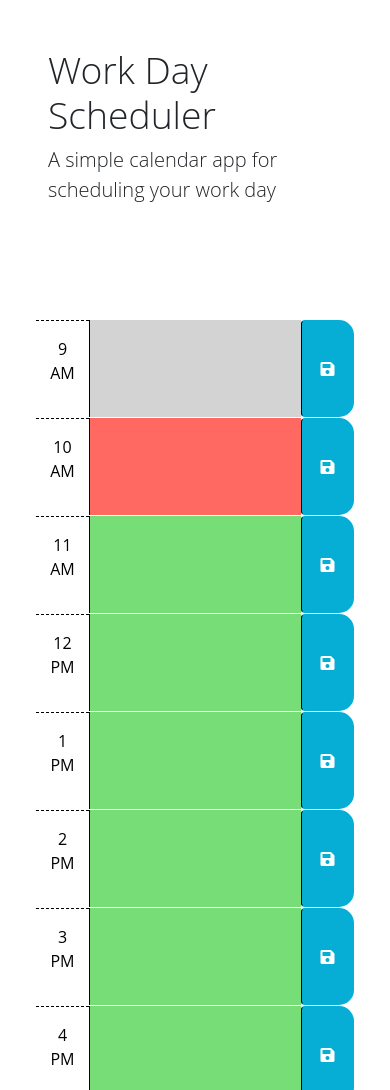
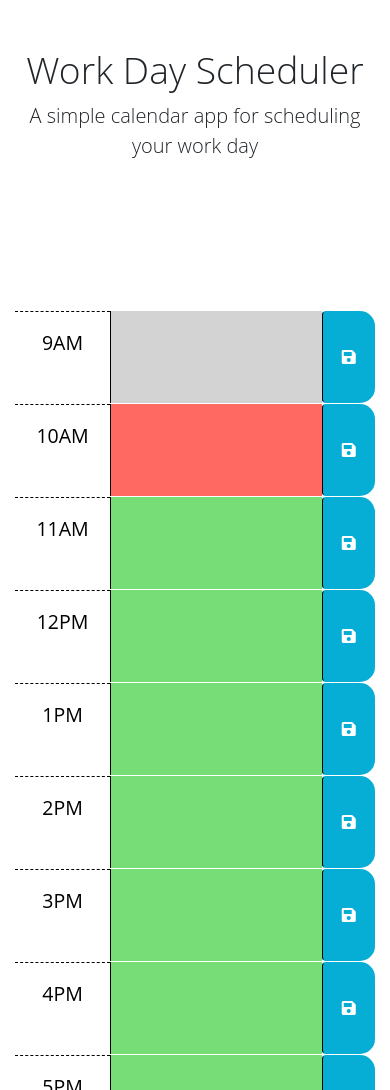
Before and after one commit to theboss1485/work-day-scheduler-webpage, a plain HTML site: page index.html in a window 390 px wide. Shown: the top 1090 px of the page. Drawn offline with nearby package versions, Linux system fonts and the light colour scheme.

Commit message:
Added Mobile Responsive Design to Webpage

```diff
--- a/Assets/css/style.css
+++ b/Assets/css/style.css
@@ -1,6 +1,14 @@
 body {
   font-family: 'Open Sans', sans-serif;
   font-size: 16px;
+}
+
+header{
+    padding: 3rem;
+}
+
+i{
+    text-align: center;
 }
 
 p {
@@ -23,6 +31,10 @@ textarea {
   padding: 10px;
 }
 
+.align-center{
+    text-align: center;
+}
+
 .description {
   white-space: pre-wrap;
 }
@@ -38,6 +50,9 @@ textarea {
 
 .row {
   border-top: 1px solid white;
+  flex-wrap: nowrap;
+  justify-content: center;
+
 }
 
 .hour {
@@ -75,6 +90,9 @@ textarea {
   border-bottom-right-radius: 15px;
   background-color: #06aed5;
   color: white;
+  display: flex;
+  justify-content: center;
+  align-items: center;
 }
 
 .saveBtn i:hover {
@@ -86,3 +104,77 @@ textarea {
     width: fit-content;
     margin: auto;
 }
+
+@media screen and (max-width: 440px) {
+    p{
+        width: 100%;
+        padding-left: 0;
+
+        font-size: 5vw;
+    }
+
+    .col-small {
+
+        flex: 0 0 auto;
+        width: 30%;
+    }
+}
+
+@media  screen and (max-width: 500px){
+
+    header{
+        padding-left: 0.7em;
+        padding-right: 0.7em;
+    }
+}
+
+@media screen and (max-width: 380px) {
+
+    #work-day-scheduler-heading {
+        font-size: 9.5vw;
+    }
+}
+
+@media screen and (max-width: 350px) {
+
+    header{
+        padding-left: 0.5em;
+        padding-right: 0.5em;
+    }
+
+
+
+    p.align-center{
+        font-size: 7.5vw;
+
+        width: 90%;
+    }
+
+
+
+
+
+
+
+
+}
+
+@media screen and (max-width: 250px) {
+
+    .col-small {
+
+        width: 35%;
+    }
+}
+
+
+@media screen and (max-width: 200px) {
+    p{
+        font-size: 5vw;
+    }
+
+    .col-small {
+        padding-left: 0.25em;
+        width: 45%;
+    }
+}
--- a/Assets/javascript/script.js
+++ b/Assets/javascript/script.js
@@ -1,8 +1,18 @@
+
+
 // Wrap all code that interacts with the DOM in a call to jQuery to ensure that
 // the code isn't run until the browser has finished rendering all the elements
 // in the html.
-$(function () {
-    localStorage.clear();
+$(document).ready(function() {
+
+    // displayCurrentDay();
+
+    // function displayCurrentDay(){
+
+    //     var date = dayjs().format('dddd, MMMM Do, YYYY');
+    //     document.getElementById("current-day").textContent = date;
+    // }
+    // localStorage.clear();
 
 
     var eventSavedConfirmation = document.getElementById("event-saved-confirmation");
--- a/index.html
+++ b/index.html
@@ -25,10 +25,10 @@
     </head>
 
     <body>
-        <header class="p-5 mb-4">
-            <h1 class="display-3">Work Day Scheduler</h1>
-            <p class="lead">A simple calendar app for scheduling your work day</p>
-            <p id="currentDay" class="lead"></p>
+        <header class="mb-4">
+            <h1 id="work-day-scheduler-heading" class="display-3 align-center">Work Day Scheduler</h1>
+            <p class="lead align-center">A simple calendar app for scheduling your work day</p>
+            <p id="current-day align-center" class="lead"></p>
         </header>
         <section class="container-fluid px-5">
 
@@ -46,7 +46,7 @@
 
             <p id="event-saved-confirmation" class="opacity-0">Event added to <span>localstorage</span>✔️</p>
             <section id="hour-9" class="row time-block">
-                <p class="col-2 col-md-1 hour text-center py-3 zero-bottom-margin">9 AM</p>
+                <p class="col-2 col-small col-md-1 hour text-center py-3 zero-bottom-margin">9AM</p>
                 <textarea class="col-8 col-md-10 description past" rows="3"> </textarea>
                 <button class="btn saveBtn col-2 col-md-1" aria-label="save">
                     <i class="fas fa-save" aria-hidden="true"></i>
@@ -55,7 +55,7 @@
 
             <!-- Example of a present time block. The "present" class adds a red background color. -->
             <section id="hour-10" class="row time-block">
-                <p class="col-2 col-md-1 hour text-center py-3 zero-bottom-margin">10 AM</p>
+                <p class="col-2 col-small col-md-1 hour text-center py-3 zero-bottom-margin">10AM</p>
                 <textarea class="col-8 col-md-10 description present" rows="3" > </textarea>
                 <button class="btn saveBtn col-2 col-md-1" aria-label="save">
                 <i class="fas fa-save" aria-hidden="true"></i>
@@ -64,49 +64,49 @@
 
             <!-- Example of a future time block. The "future" class adds a green background color. -->
             <section id="hour-11" class="row time-block">
-                <p class="col-2 col-md-1 hour text-center py-3 zero-bottom-margin">11 AM</p>
+                <p class="col-2 col-small col-md-1 hour text-center py-3 zero-bottom-margin">11AM</p>
                 <textarea class="col-8 col-md-10 description future" rows="3"> </textarea>
                 <button class="btn saveBtn col-2 col-md-1" aria-label="save">
                 <i class="fas fa-save" aria-hidden="true"></i>
                 </button>
             </section>
             <section id="hour-12" class="row time-block">
-                <p class="col-2 col-md-1 hour text-center py-3 zero-bottom-margin">12 PM</p>
+                <p class="col-2 col-small col-md-1 hour text-center py-3 zero-bottom-margin">12PM</p>
                 <textarea class="col-8 col-md-10 description future" rows="3"> </textarea>
                 <button class="btn saveBtn col-2 col-md-1" aria-label="save">
                 <i class="fas fa-save" aria-hidden="true"></i>
                 </button>
             </section>
             <section id="hour-13" class="row time-block">
-                <p class="col-2 col-md-1 hour text-center py-3 zero-bottom-margin">1 PM</p>
+                <p class="col-2 col-small col-md-1 hour text-center py-3 zero-bottom-margin">1PM</p>
                 <textarea class="col-8 col-md-10 description future" rows="3"> </textarea>
                 <button class="btn saveBtn col-2 col-md-1" aria-label="save">
                 <i class="fas fa-save" aria-hidden="true"></i>
                 </button>
             </section>
             <section id="hour-14" class="row time-block">
-                <p class="col-2 col-md-1 hour text-center py-3 zero-bottom-margin">2 PM</p>
+                <p class="col-2 col-small col-md-1 hour text-center py-3 zero-bottom-margin">2PM</p>
                 <textarea class="col-8 col-md-10 description future" rows="3"> </textarea>
                 <button class="btn saveBtn col-2 col-md-1" aria-label="save">
                 <i class="fas fa-save" aria-hidden="true"></i>
                 </button>
             </section>
             <section id="hour-15" class="row time-block">
-                <p class="col-2 col-md-1 hour text-center py-3 zero-bottom-margin">3 PM</p>
+                <p class="col-2 col-small col-md-1 hour text-center py-3 zero-bottom-margin">3PM</p>
                 <textarea class="col-8 col-md-10 description future" rows="3"> </textarea>
                 <button class="btn saveBtn col-2 col-md-1" aria-label="save">
                 <i class="fas fa-save" aria-hidden="true"></i>
                 </button>
             </section>
             <section id="hour-16" class="row time-block">
-                <p class="col-2 col-md-1 hour text-center py-3 zero-bottom-margin">4 PM</p>
+                <p class="col-2 col-small col-md-1 hour text-center py-3 zero-bottom-margin">4PM</p>
                 <textarea class="col-8 col-md-10 description future" rows="3"> </textarea>
                 <button class="btn saveBtn col-2 col-md-1" aria-label="save">
                 <i class="fas fa-save" aria-hidden="true"></i>
                 </button>
             </section>
             <section id="hour-17" class="row time-block">
-                <p class="col-2 col-md-1 hour text-center py-3 zero-bottom-margin">5 PM</p>
+                <p class="col-2 col-small col-md-1 hour text-center py-3 zero-bottom-margin">5PM</p>
                 <textarea class="col-8 col-md-10 description future" rows="3"> </textarea>
                 <button class="btn saveBtn col-2 col-md-1" aria-label="save">
                 <i class="fas fa-save" aria-hidden="true"></i>
```
